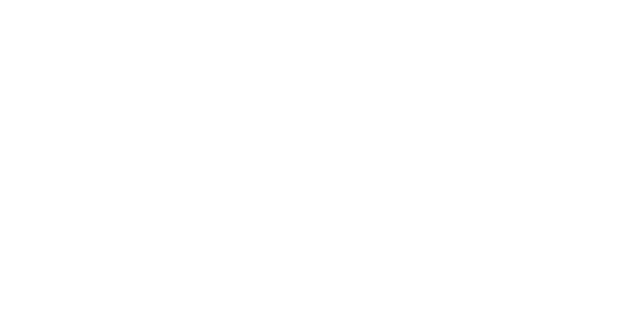
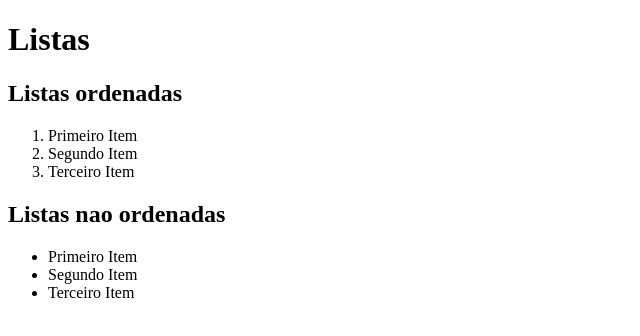
Before and after one commit to Xilambila/HTML_aula, a plain HTML site: page listas.html in a window 1280 px wide. Shown: the whole page, without its empty margins (0-640 px from the left). Drawn offline with Linux system fonts and the light colour scheme.

Commit message:
Adicionando item listas.html ao site

```diff
--- a/listas.html
+++ b/listas.html
@@ -6,6 +6,29 @@
     <title>Document</title>
 </head>
 <body>
+    <header>
+        <h1>Listas</h1>
+    </header>
+    <main>
+        <section>
+            <h2>Listas ordenadas</h2>
+            <ol>
+                <li>Primeiro Item</li>
+                <li>Segundo Item</li>
+                <li>Terceiro Item</li>
+            </ol>
+        </section>
+        <section>
+            <h2>Listas nao ordenadas</h2>
+            <ul>
+                <li>Primeiro Item</li>
+                <li>Segundo Item</li>
+                <li>Terceiro Item</li>
+            </ul>
+        </section>
+    </main>
+    <Footer>
 
+    </Footer>
 </body>
 </html>
```
